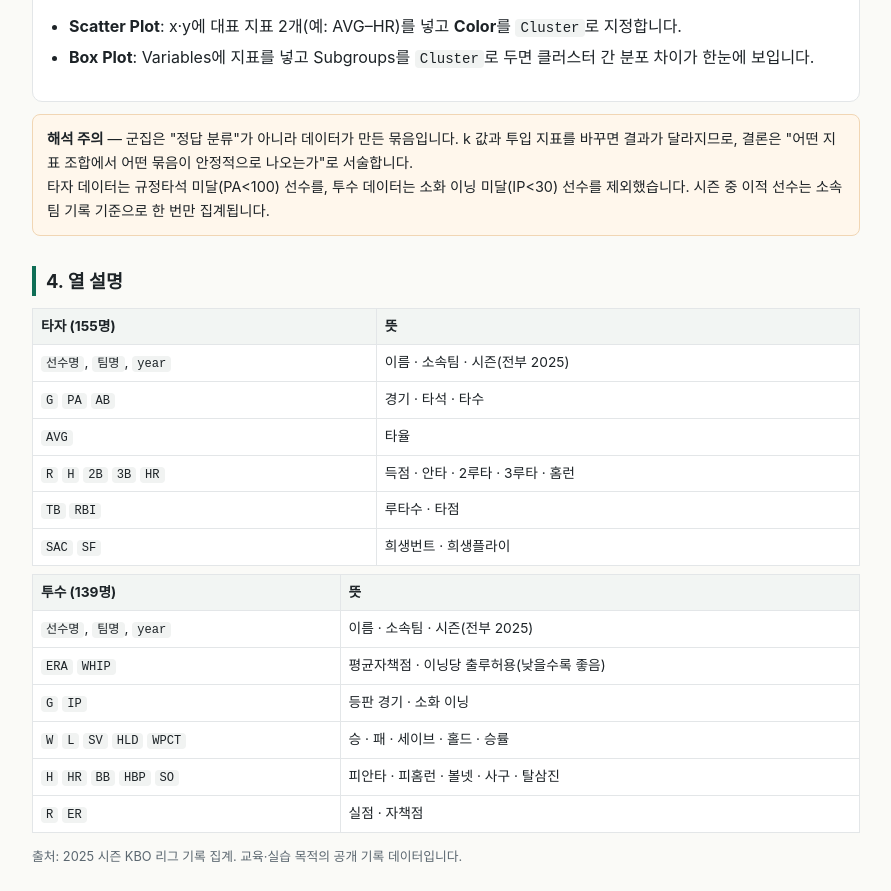
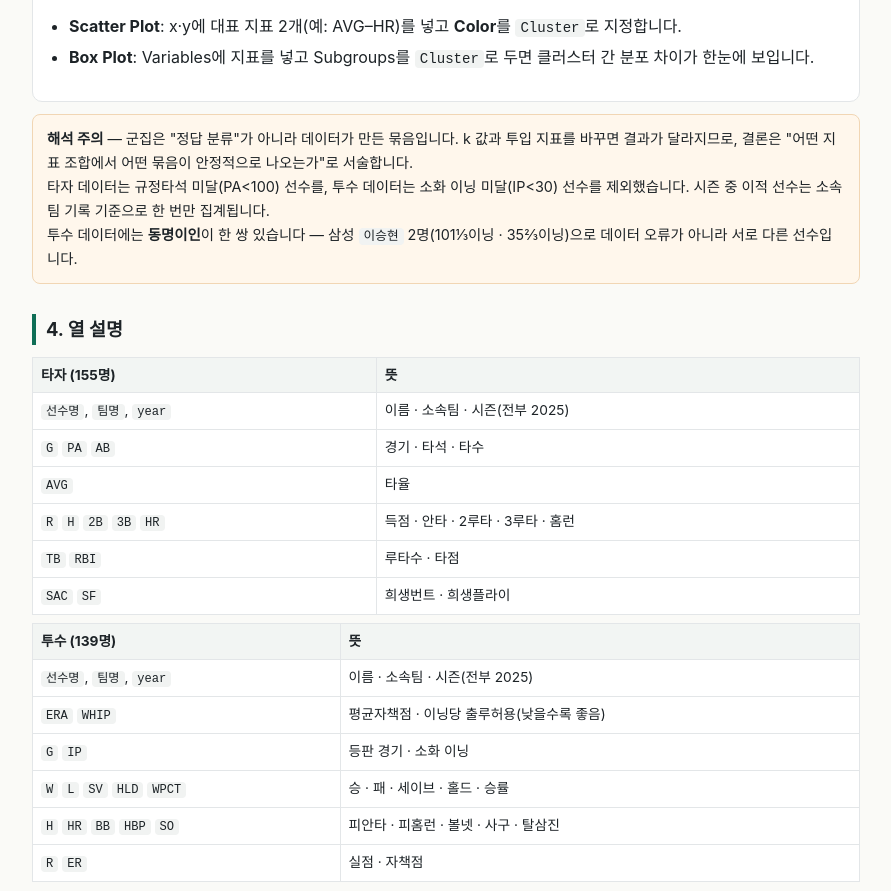
Before and after one commit to zizla/polytech, a plain HTML site: page kbo-orange3/index.html in a window 1280 px wide. Shown: the part 1306-2197 px from the top of the page, without its empty margins (194-1085 px from the left). Drawn offline with Linux system fonts and the light colour scheme.

Commit message:
kbo-orange3: note duplicate pitcher name in index page

```diff
--- a/kbo-orange3/index.html
+++ b/kbo-orange3/index.html
@@ -99,7 +99,8 @@ footer{max-width:860px;margin:0 auto;padding:20px 16px 40px;font-size:.8rem;colo
   </div>
   <div class="note">
     <b>해석 주의</b> — 군집은 "정답 분류"가 아니라 데이터가 만든 묶음입니다. k 값과 투입 지표를 바꾸면 결과가 달라지므로, 결론은 "어떤 지표 조합에서 어떤 묶음이 안정적으로 나오는가"로 서술합니다.<br>
-    타자 데이터는 규정타석 미달(PA&lt;100) 선수를, 투수 데이터는 소화 이닝 미달(IP&lt;30) 선수를 제외했습니다. 시즌 중 이적 선수는 소속팀 기록 기준으로 한 번만 집계됩니다.
+    타자 데이터는 규정타석 미달(PA&lt;100) 선수를, 투수 데이터는 소화 이닝 미달(IP&lt;30) 선수를 제외했습니다. 시즌 중 이적 선수는 소속팀 기록 기준으로 한 번만 집계됩니다.<br>
+    투수 데이터에는 <b>동명이인</b>이 한 쌍 있습니다 — 삼성 <code>이승현</code> 2명(101⅓이닝 · 35⅔이닝)으로 데이터 오류가 아니라 서로 다른 선수입니다.
   </div>
 </section>
 
```
